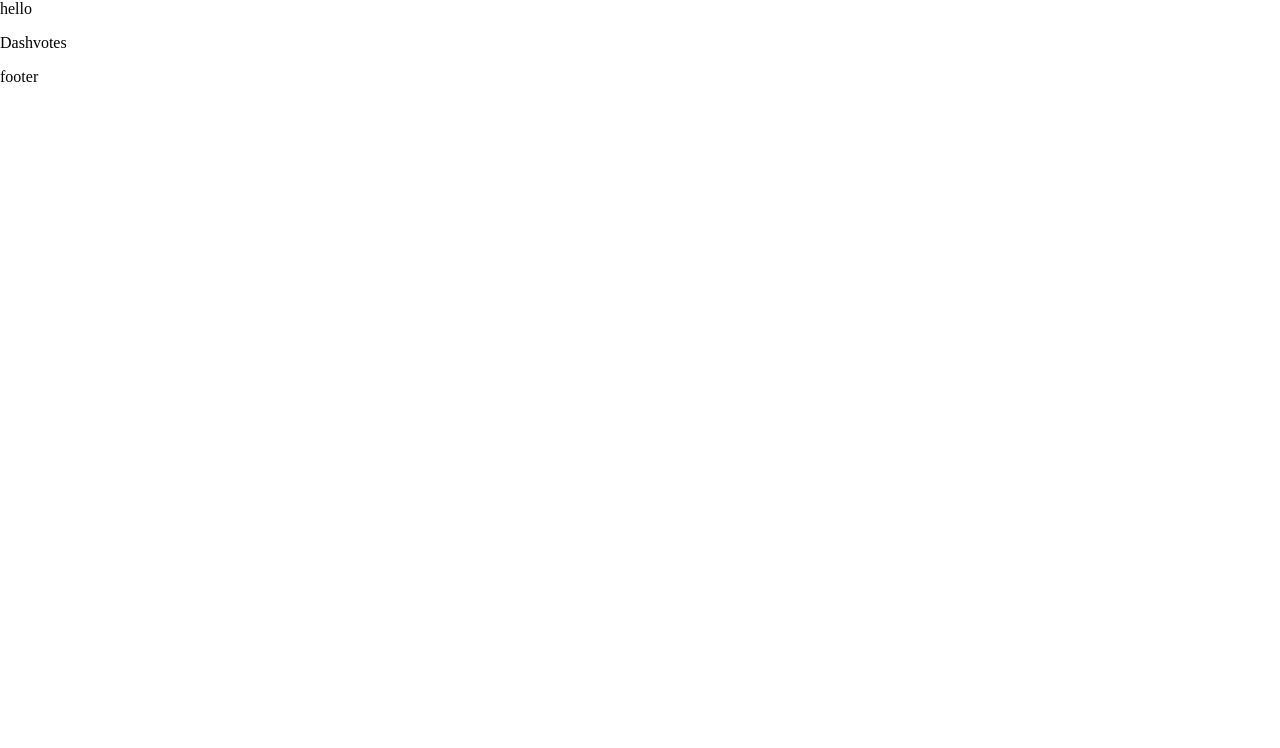
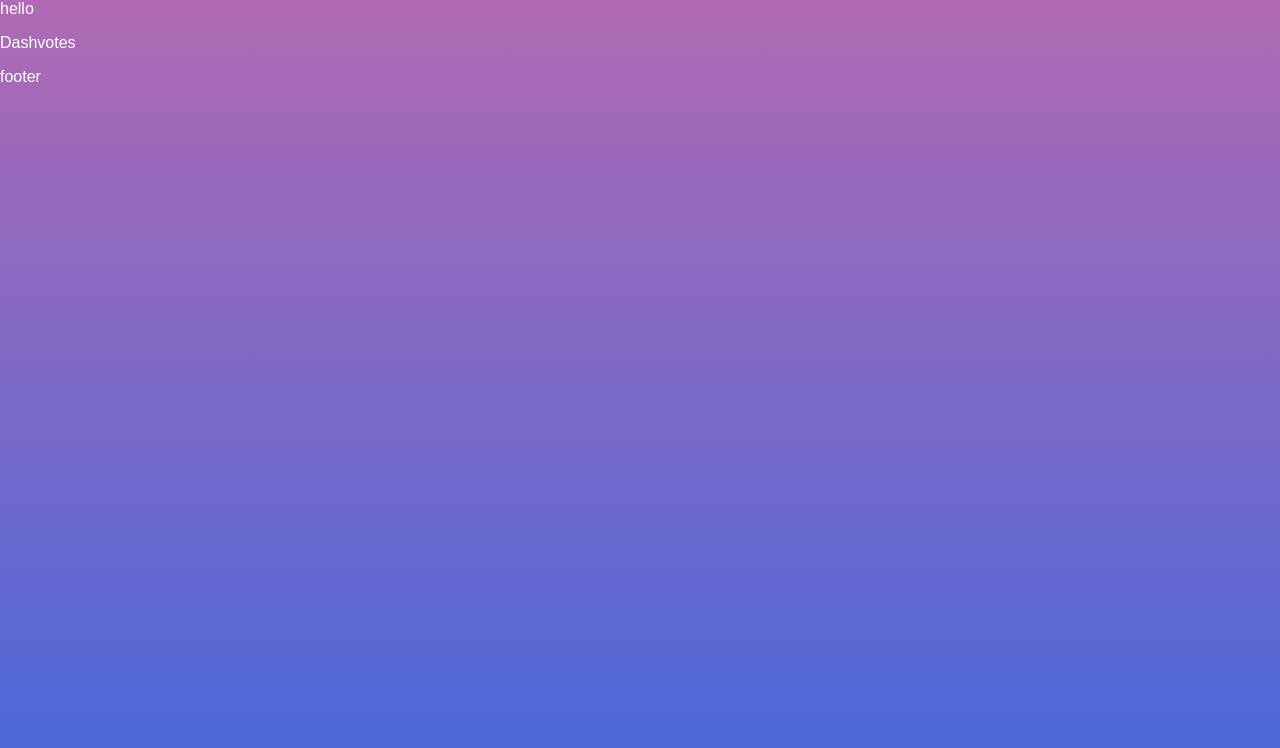
Before and after one commit to nTamura/dashvotes, a React (Create React App) app: page / in a window 1280 px wide. Shown: the top 748 px of the page. Built offline with nearby package versions, Linux system fonts and the light colour scheme.

Commit message:
gradient

```diff
--- a/src/index.css
+++ b/src/index.css
@@ -1,6 +1,14 @@
 html {
   display: flex;
   height: 100%;
+
+  font-family: 'Quicksand', sans-serif;
+  font-weight: 300;
+  color: white;
+  background: #4568dc;
+  background: -webkit-linear-gradient(to bottom, #b06ab3, #4568dc);
+  background: linear-gradient(to bottom, #b06ab3, #4568dc);
+  background-attachment: fixed;
 }
 
 body {
```
